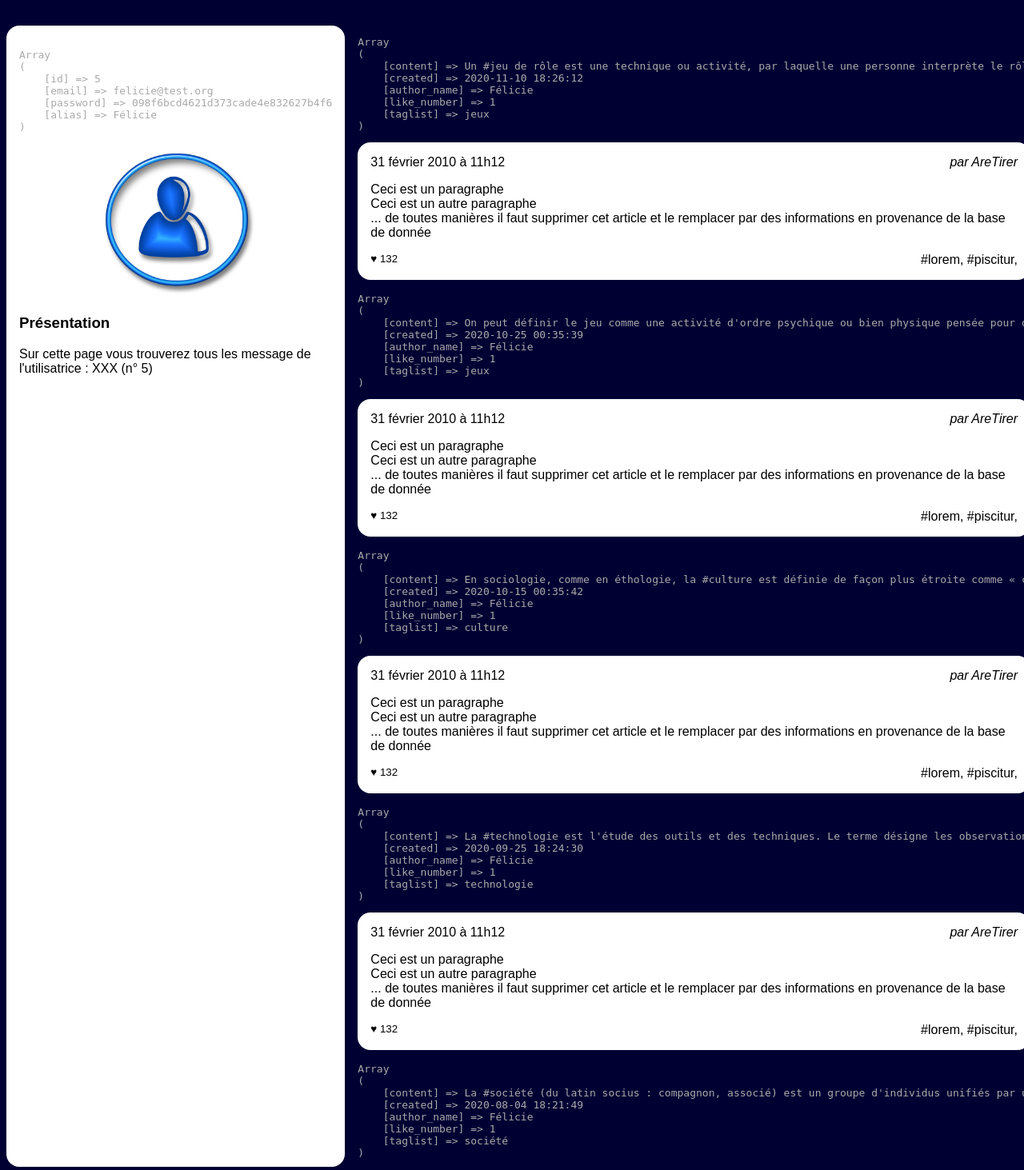
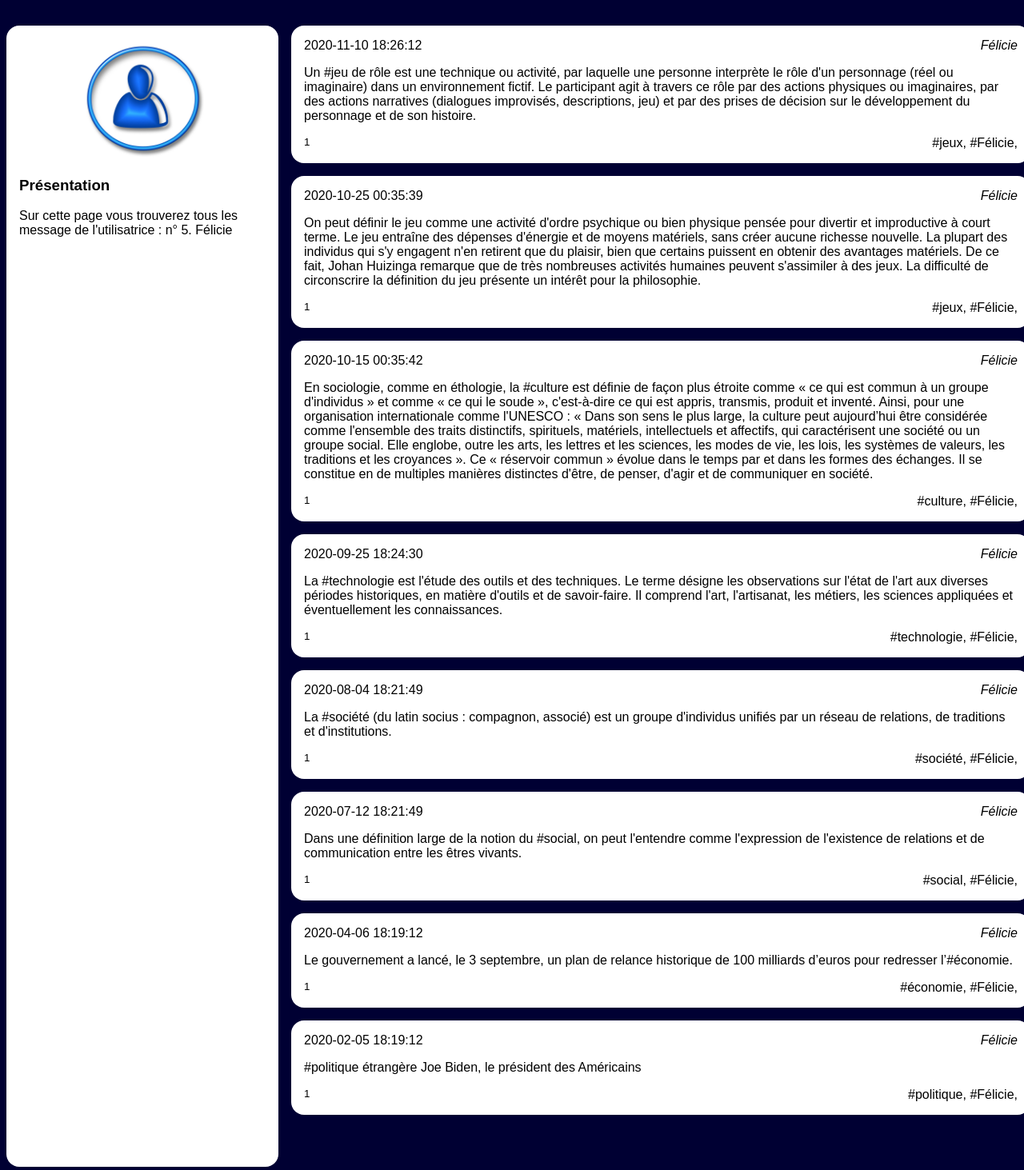
Before and after one commit to adatechschool/projet-collectif-reseau-social-php-maurantrick_rsp, a PHP site: page /wall.php?user_id=5 in a window 1280 px wide. Shown: the part 90-1553 px from the top of the page at 80% size. Run offline with PHP 8.4, Linux system fonts and the light colour scheme; data comes from the database, SQL or seed files in the repository.

Commit message:
16h21 29/05/24 SUB ET WALL

```diff
--- a/Niveau1/Niveau1/wall.php
+++ b/Niveau1/Niveau1/wall.php
@@ -36,13 +36,14 @@
                 $lesInformations = $mysqli->query($laQuestionEnSql);
                 $user = $lesInformations->fetch_assoc();
                 //@todo: afficher le résultat de la ligne ci dessous, remplacer XXX par l'alias et effacer la ligne ci-dessous
-                echo "<pre>" . print_r($user, 1) . "</pre>";
+                // echo "<pre>" . print_r($user, 1) . "</pre>";
                 ?>
                 <img src="user.jpg" alt="Portrait de l'utilisatrice"/>
                 <section>
                     <h3>Présentation</h3>
-                    <p>Sur cette page vous trouverez tous les message de l'utilisatrice : XXX
-                        (n° <?php echo $userId ?>)
+                    <p>Sur cette page vous trouverez tous les message de l'utilisatrice :
+                        n° <?php echo $user["id"] ?>.
+                        <?php echo $user["alias"] ?>
                     </p>
                 </section>
             </aside>
@@ -78,24 +79,21 @@
                 while ($post = $lesInformations->fetch_assoc())
                 {
 
-                    echo "<pre>" . print_r($post, 1) . "</pre>";
+                    // echo "<pre>" . print_r($post, 1) . "</pre>";
                     ?>
                     <article>
                         <h3>
-                            <time datetime='2020-02-01 11:12:13' >31 février 2010 à 11h12</time>
+                            <time datetime='2020-02-01 11:12:13' ><?php echo $post['created'] ?></time>
                         </h3>
-                        <address>par AreTirer</address>
+                        <address><?php echo $post['author_name'] ?></address>
                         <div>
-                            <p>Ceci est un paragraphe</p>
-                            <p>Ceci est un autre paragraphe</p>
-                            <p>... de toutes manières il faut supprimer cet
-                                article et le remplacer par des informations en
-                                provenance de la base de donnée</p>
+
+                         <p><?php echo $post['content'] ?></p>
                         </div>
                         <footer>
-                            <small>♥ 132</small>
-                            <a href="">#lorem</a>,
-                            <a href="">#piscitur</a>,
+                            <small><?php echo $post['like_number'] ?></small>
+                            <a href="">#<?php echo $post['taglist'] ?></a>,
+                            <a href="">#<?php echo $post['author_name'] ?></a>,
                         </footer>
                     </article>
                 <?php } ?>
```
Also changed, not shown: Niveau1/Niveau1/subscriptions.php (+6 -1 lines).
